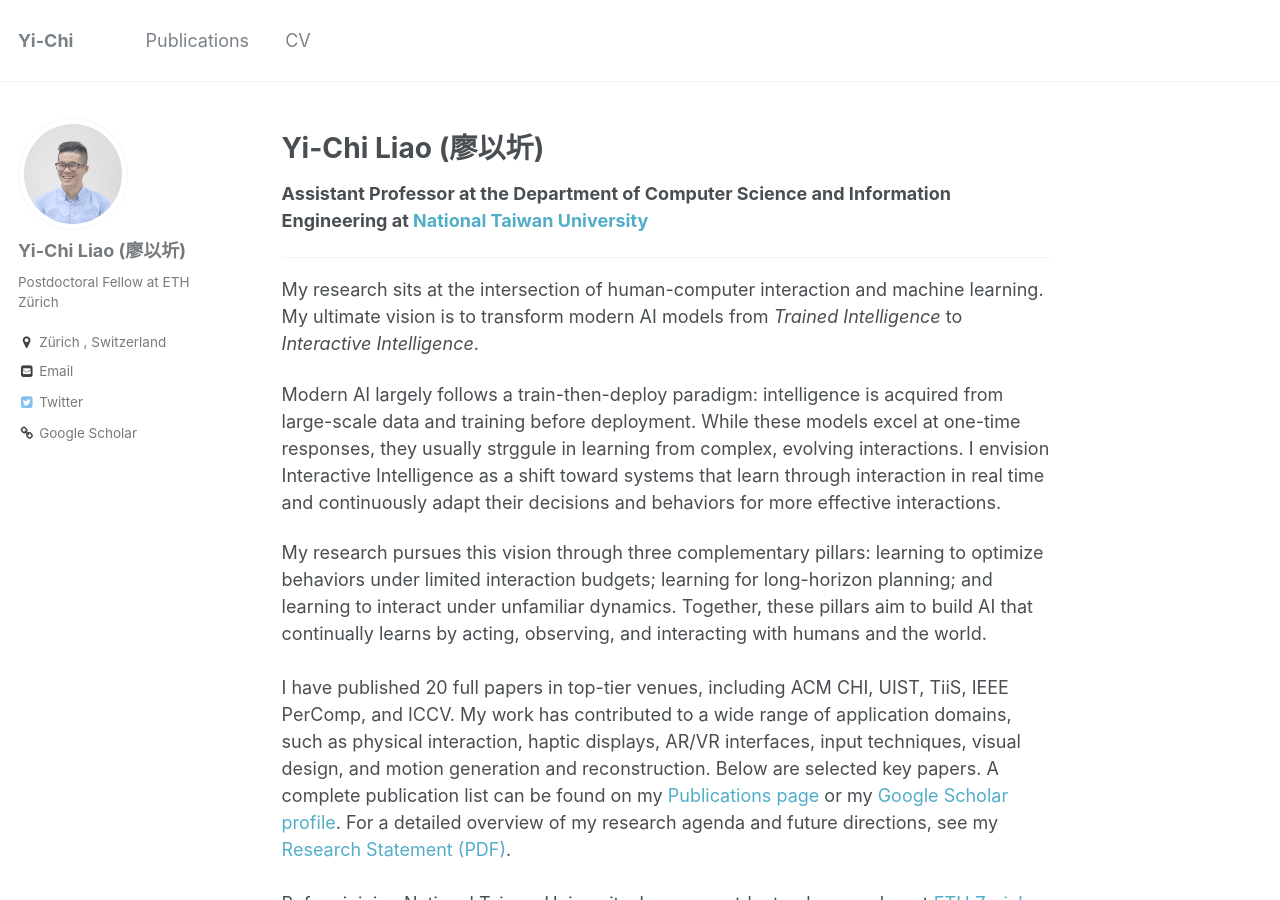
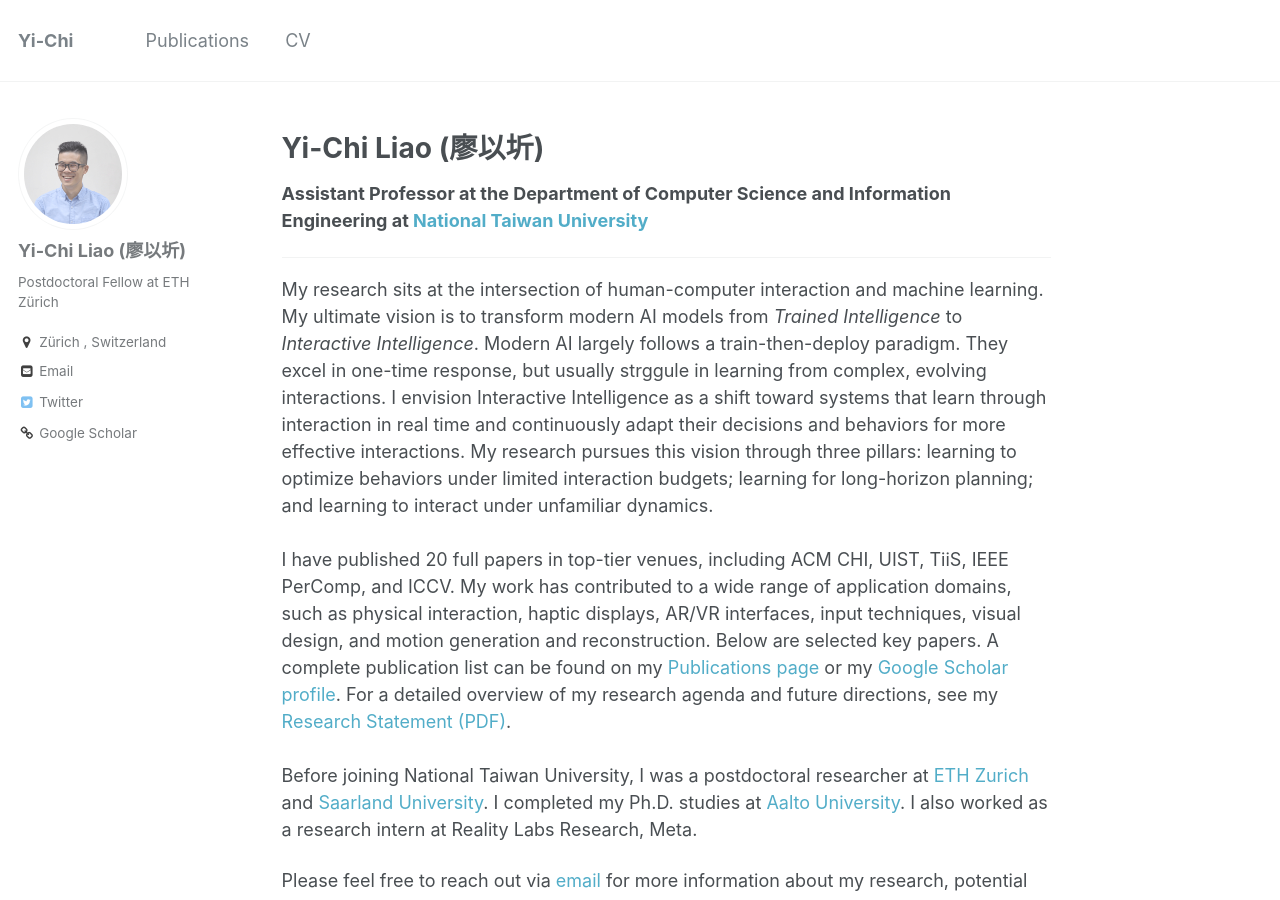
Before and after one commit to yichiliao/yichiliao.github.io, a Jekyll site: the page built from _pages/about.md, in a window 1280 px wide and 900 px high. Built offline with Jekyll 4.4.1, drawn with Linux system fonts in a browser that asks for light colours.

Commit message:
update about

```diff
--- a/_pages/about.md
+++ b/_pages/about.md
@@ -15,10 +15,8 @@ redirect_from:
 
 My research sits at the intersection of human-computer interaction and machine learning.
 My ultimate vision is to transform modern AI models from *Trained Intelligence* to *Interactive Intelligence*.
-
-Modern AI largely follows a train-then-deploy paradigm: intelligence is acquired from large-scale data and training before deployment. While these models excel at one-time responses, they usually strggule in learning from complex, evolving interactions. I envision Interactive Intelligence as a shift toward systems that learn through interaction in real time and continuously adapt their decisions and behaviors for more effective interactions.
-
-My research pursues this vision through three complementary pillars: learning to optimize behaviors under limited interaction budgets; learning for long-horizon planning; and learning to interact under unfamiliar dynamics. Together, these pillars aim to build AI that continually learns by acting, observing, and interacting with humans and the world.
+Modern AI largely follows a train-then-deploy paradigm. They excel in one-time response, but usually strggule in learning from complex, evolving interactions. I envision Interactive Intelligence as a shift toward systems that learn through interaction in real time and continuously adapt their decisions and behaviors for more effective interactions.
+My research pursues this vision through three pillars: learning to optimize behaviors under limited interaction budgets; learning for long-horizon planning; and learning to interact under unfamiliar dynamics.
 <br>
 <br>
 I have published 20 full papers in top-tier venues, including ACM CHI, UIST, TiiS, IEEE PerComp, and ICCV.
```
